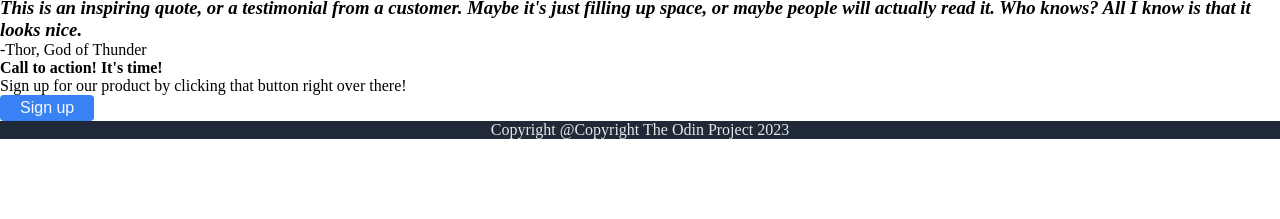
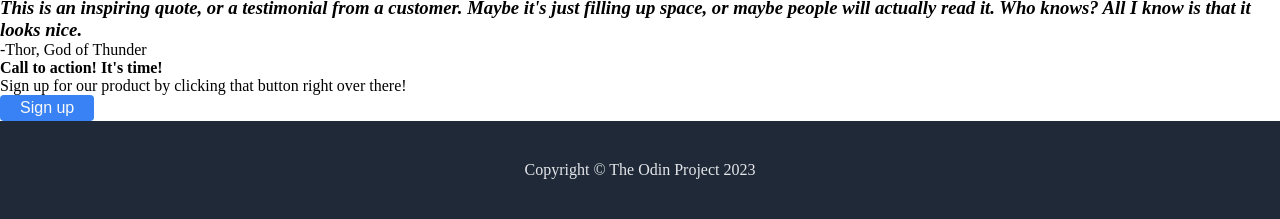
Before and after one commit to yasminsiddiqui/landing-page-project, a plain HTML site: page index.html in a window 1280 px wide. Shown: the part 711-930 px from the top of the page. Before the commit the page ends 850 px from the top, so only its background shows below. Drawn offline with Linux system fonts and the light colour scheme.

```diff
--- a/index.html
+++ b/index.html
@@ -52,7 +52,7 @@
         <button>Sign up</button>
 
         <div class="footer">
-            <footer>Copyright @Copyright The Odin Project 2023</footer>
+            <footer>Copyright &copy; The Odin Project 2023</footer>
         </div>
     </body>
 
--- a/style.css
+++ b/style.css
@@ -18,6 +18,7 @@ footer {
     text-align: center;
     background-color: #1F2937;
     color: #E5E7EB;
+    padding: 40px;
 }
 
 .navbar {
```
Also changed, not shown: 1 other file.
